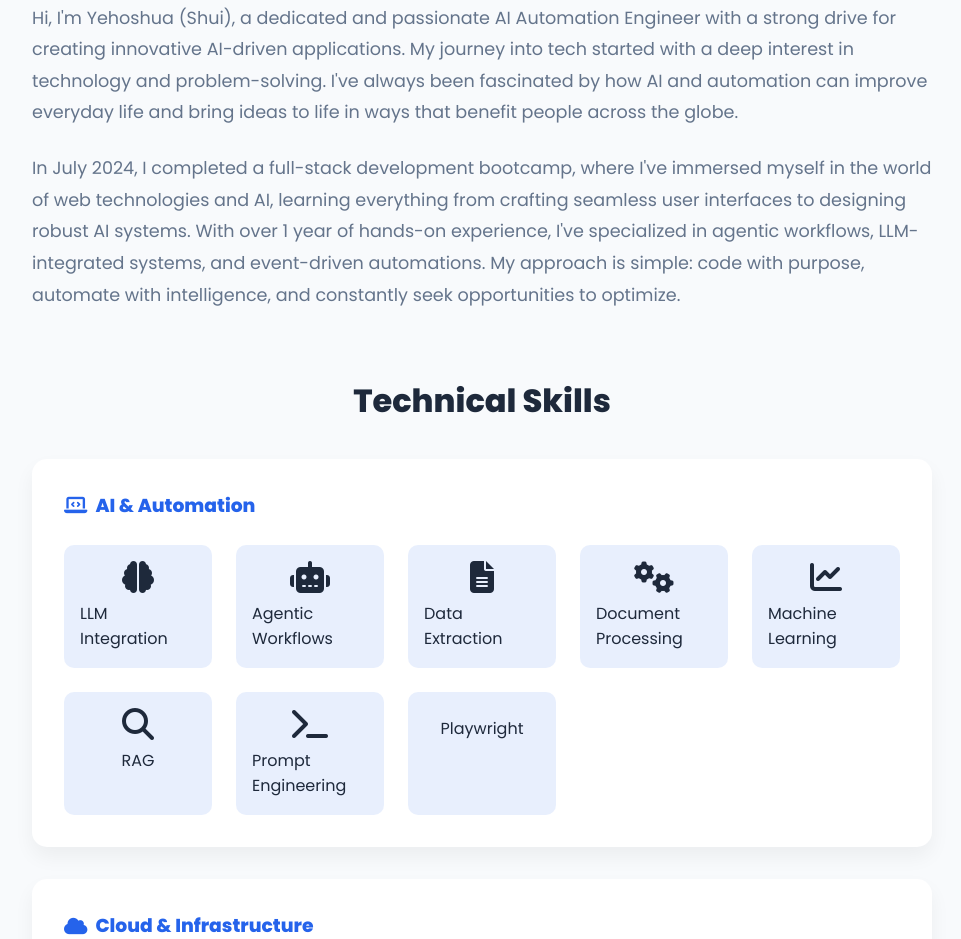
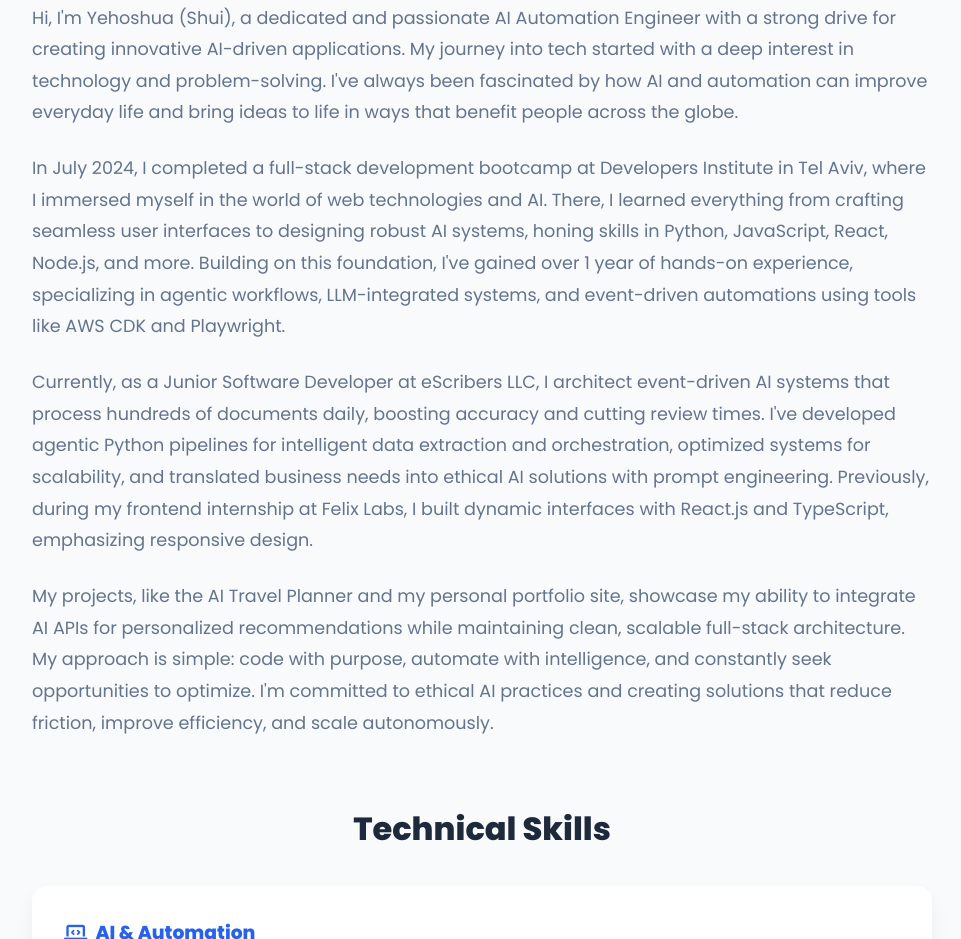
Before and after one commit to Shuicohen/Hackathon-3, a website: page public/about.html in a window 1280 px wide. Shown: the part 313-1252 px from the top of the page, without its empty margins (158-1119 px from the left). Drawn offline with Linux system fonts and the light colour scheme.

Commit message:
Update about.html

```diff
--- a/public/about.html
+++ b/public/about.html
@@ -28,20 +28,21 @@
             </div>
         </nav>
     </header>
-
     <section class="about container">
         <div class="about-content">
             <div class="about-header">
                 <h1>About Me</h1>
                 <p class="subtitle">Passionate AI Automation Engineer crafting intelligent digital solutions</p>
             </div>
-
             <div class="about-intro">
                 <p>Hi, I'm Yehoshua (Shui), a dedicated and passionate AI Automation Engineer with a strong drive for creating innovative AI-driven applications. My journey into tech started with a deep interest in technology and problem-solving. I've always been fascinated by how AI and automation can improve everyday life and bring ideas to life in ways that benefit people across the globe.</p>
 
-                <p>In July 2024, I completed a full-stack development bootcamp, where I've immersed myself in the world of web technologies and AI, learning everything from crafting seamless user interfaces to designing robust AI systems. With over 1 year of hands-on experience, I've specialized in agentic workflows, LLM-integrated systems, and event-driven automations. My approach is simple: code with purpose, automate with intelligence, and constantly seek opportunities to optimize.</p>
+                <p>In July 2024, I completed a full-stack development bootcamp at Developers Institute in Tel Aviv, where I immersed myself in the world of web technologies and AI. There, I learned everything from crafting seamless user interfaces to designing robust AI systems, honing skills in Python, JavaScript, React, Node.js, and more. Building on this foundation, I've gained over 1 year of hands-on experience, specializing in agentic workflows, LLM-integrated systems, and event-driven automations using tools like AWS CDK and Playwright.</p>
+
+                <p>Currently, as a Junior Software Developer at eScribers LLC, I architect event-driven AI systems that process hundreds of documents daily, boosting accuracy and cutting review times. I've developed agentic Python pipelines for intelligent data extraction and orchestration, optimized systems for scalability, and translated business needs into ethical AI solutions with prompt engineering. Previously, during my frontend internship at Felix Labs, I built dynamic interfaces with React.js and TypeScript, emphasizing responsive design.</p>
+
+                <p>My projects, like the AI Travel Planner and my personal portfolio site, showcase my ability to integrate AI APIs for personalized recommendations while maintaining clean, scalable full-stack architecture. My approach is simple: code with purpose, automate with intelligence, and constantly seek opportunities to optimize. I'm committed to ethical AI practices and creating solutions that reduce friction, improve efficiency, and scale autonomously.</p>
             </div>
-
             <div class="skills-section">
                 <h2>Technical Skills</h2>
 
@@ -83,7 +84,6 @@
                             </div>
                         </div>
                     </div>
-
                     <div class="skill-category">
                         <h3><i class="fas fa-cloud"></i> Cloud & Infrastructure</h3>
                         <div class="skills-grid">
@@ -93,7 +93,6 @@
                             </div>
                         </div>
                     </div>
-
                     <div class="skill-category">
                         <h3><i class="fas fa-code"></i> Programming</h3>
                         <div class="skills-grid">
@@ -123,7 +122,6 @@
                             </div>
                         </div>
                     </div>
-
                     <div class="skill-category">
                         <h3><i class="fas fa-server"></i> Backend/Frontend</h3>
                         <div class="skills-grid">
@@ -157,7 +155,6 @@
                             </div>
                         </div>
                     </div>
-
                     <div class="skill-category">
                         <h3><i class="fas fa-shield-alt"></i> Security/APIs/Deployment</h3>
                         <div class="skills-grid">
@@ -189,7 +186,6 @@
                     </div>
                 </div>
             </div>
-
             <div class="about-section">
                 <h2>Why Work With Me?</h2>
                 <div class="qualities-grid">
@@ -215,7 +211,6 @@
                     </div>
                 </div>
             </div>
-
             <div class="cta-section">
                 <h2>Let's Work Together!</h2>
                 <p>I'm always excited to take on new challenges and contribute to innovative projects. If you're looking for a developer who combines technical expertise with creativity and dedication, let's connect!</p>
@@ -239,13 +234,11 @@
             <p>&copy; 2025 Shui Cohen. All rights reserved.</p>
         </div>
     </footer>
-
     <script>
         // Mobile menu toggle
         document.querySelector('.mobile-menu').addEventListener('click', function() {
             document.querySelector('.nav-links').classList.toggle('show');
         });
-
         // Add active class to current navigation item
         const currentLocation = location.href;
         const menuItems = document.querySelectorAll('.nav-links a');
```
